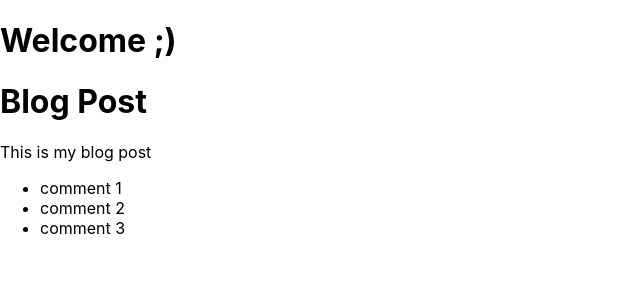
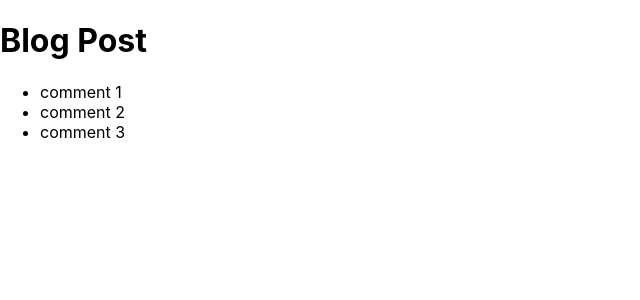
Before and after one commit to siavash-sattari/react-tutorial, a React (Create React App) app in the folder resource-a/: page / in a window 1280 px wide. Shown: the top 300 px of the page, without its empty margins (0-640 px from the left). Built offline with nearby package versions, Linux system fonts and the light colour scheme; the HTML template or start-up script is replaced by a standard one.

Commit message:
conditionals in JSX

```diff
--- a/resource-a/src/App.js
+++ b/resource-a/src/App.js
@@ -1,29 +1,26 @@
 import React from 'react';
-
-const SayWelcome = () => {
-  return React.createElement('div', { className: 'header' }, React.createElement('h1', {}, 'Welcome ;)'));
-};
 
 const App = () => {
   const title = 'Blog Post';
-  const body = 'This is my blog post';
   const comments = [
     { id: 1, text: 'comment 1' },
     { id: 2, text: 'comment 2' },
     { id: 3, text: 'comment 3' }
   ];
 
+  const showComments = true;
+
   return (
     <div>
-      <SayWelcome />
       <h1>{title}</h1>
-      <p>{body}</p>
       <div className='comments'>
-        <ul>
-          {comments.map((comment, index) => (
-            <li key={index}>{comment.text}</li>
-          ))}
-        </ul>
+        {showComments && (
+          <ul>
+            {comments.map((comment, index) => (
+              <li key={index}>{comment.text}</li>
+            ))}
+          </ul>
+        )}
       </div>
     </div>
   );
```
